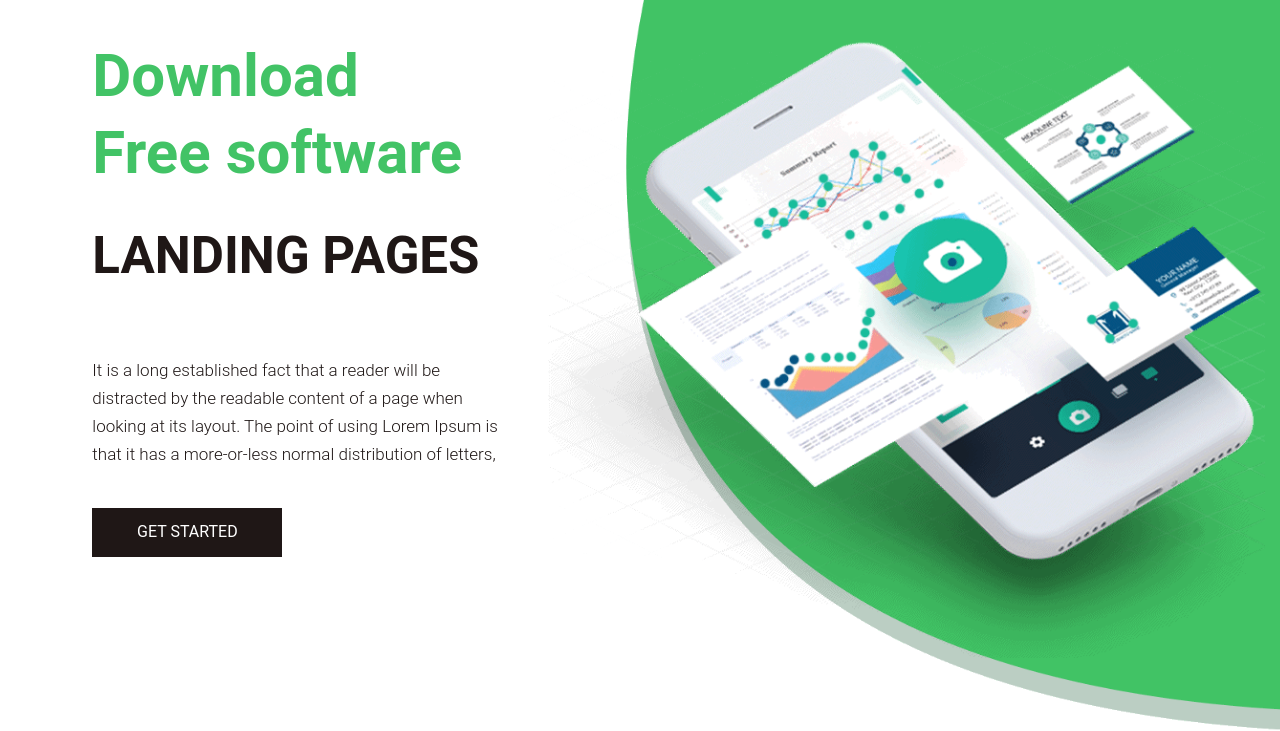
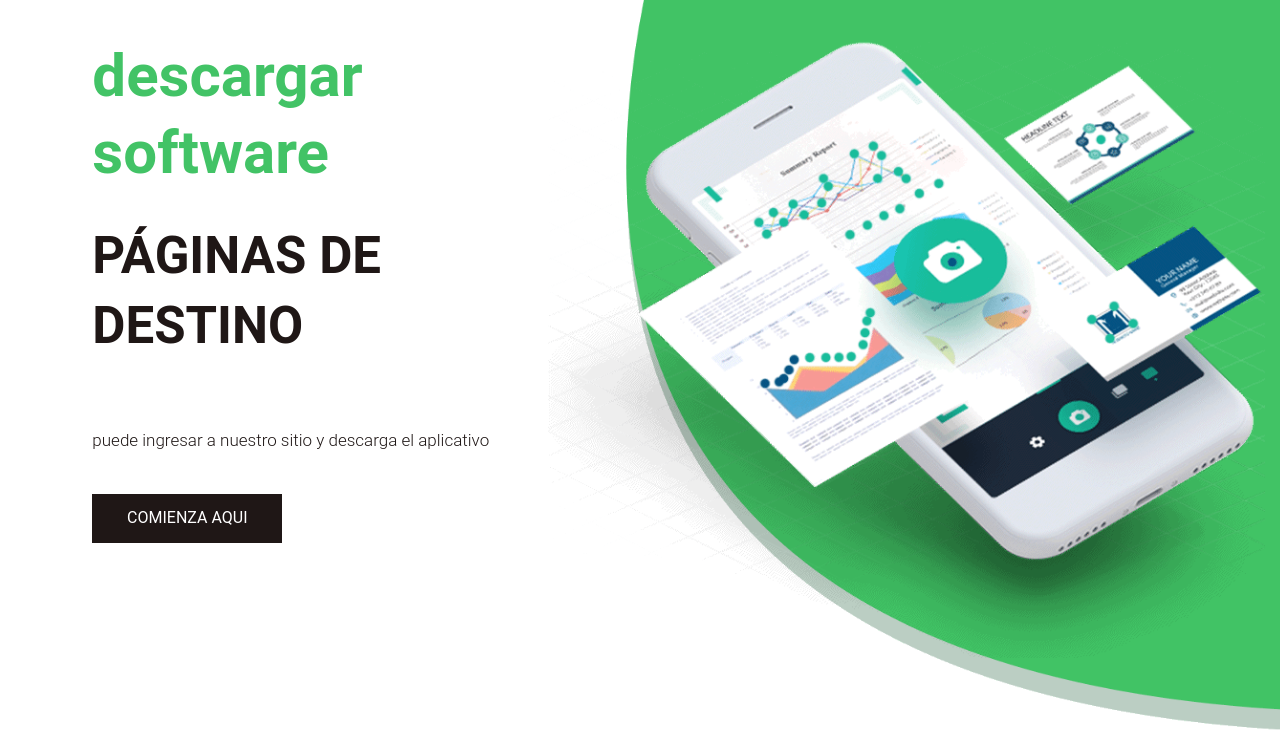
Before and after one commit to sebastianJeldres/capacitacion, a plain HTML site: page index.html in a window 1280 px wide. Shown: the part 95-826 px from the top of the page. Drawn offline with nearby package versions, Linux system fonts and the light colour scheme.

Commit message:
cambio de idioma index
se cambio el idioma al español index.html

```diff
--- a/index.html
+++ b/index.html
@@ -71,10 +71,10 @@
                   <div class="row d_flex">
                      <div class="col-md-5">
                         <div class="text-bg">
-                           <span>Download <br> Free software</span>
-                           <h1>landing pages</h1>
-                           <p>It is a long established fact that a reader will be distracted by the readable content of a page when looking at its layout. The point of using Lorem Ipsum is that it has a more-or-less normal distribution of letters,</p>
-                           <a href="#">Get Started</a>
+                           <span>descargar <br> software</span>
+                           <h1>páginas de destino</h1>
+                           <p>puede ingresar a nuestro sitio y descarga el aplicativo</p>
+                           <a href="#">comienza aqui</a>
                         </div>
                      </div>
                      <div class="col-md-7">
```
